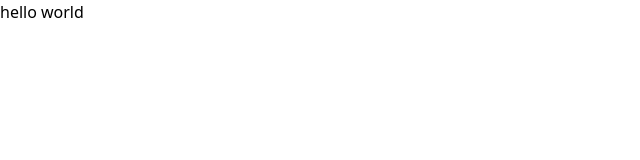
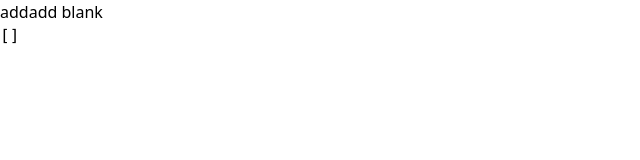
Before and after one commit to kdotsin/lab10.3-todo-app, a React (Vite) app: page / in a window 1280 px wide. Shown: the top 160 px of the page, without its empty margins (0-640 px from the left). Built offline with nearby package versions, Linux system fonts and the light colour scheme.

Commit message:
tested addTodo functionality

```diff
--- a/src/App.tsx
+++ b/src/App.tsx
@@ -1,7 +1,12 @@
+import { useTodos } from "./context/TodoContext";
+
 function App() {
+  const { todos, addTodo } = useTodos();
   return (
     <div>
-      hello world
+      <button onClick={() => addTodo("test")}>add</button>
+      <button onClick={() => addTodo("   ")}>add blank</button>
+      <pre>{JSON.stringify(todos, null, 2)}</pre>
     </div>
   );
 }
--- a/src/main.tsx
+++ b/src/main.tsx
@@ -1,9 +1,15 @@
-import { StrictMode } from 'react'
-import { createRoot } from 'react-dom/client'
-import App from './App.tsx'
+import { StrictMode } from "react";
+import { createRoot } from "react-dom/client";
+import App from "./App.tsx";
+import { ThemeProvider } from "./context/ThemeContext.tsx";
+import { TodoProvider } from "./context/TodoContext.tsx";
 
-createRoot(document.getElementById('root')!).render(
+createRoot(document.getElementById("root")!).render(
   <StrictMode>
-    <App />
+    <ThemeProvider>
+      <TodoProvider>
+        <App />
+      </TodoProvider>
+    </ThemeProvider>
   </StrictMode>,
-)
+);
```
